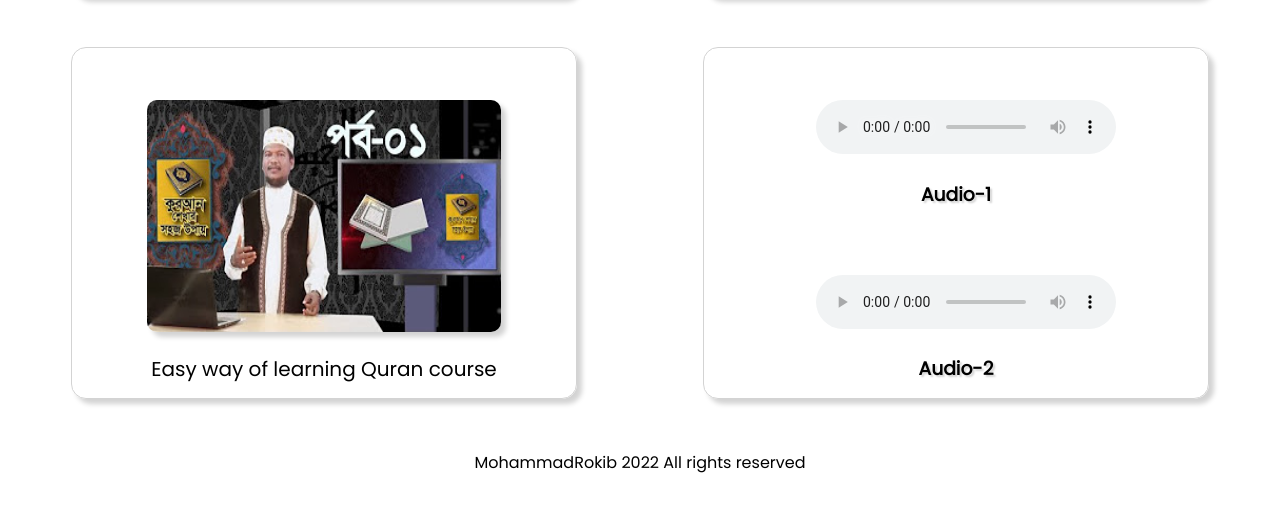
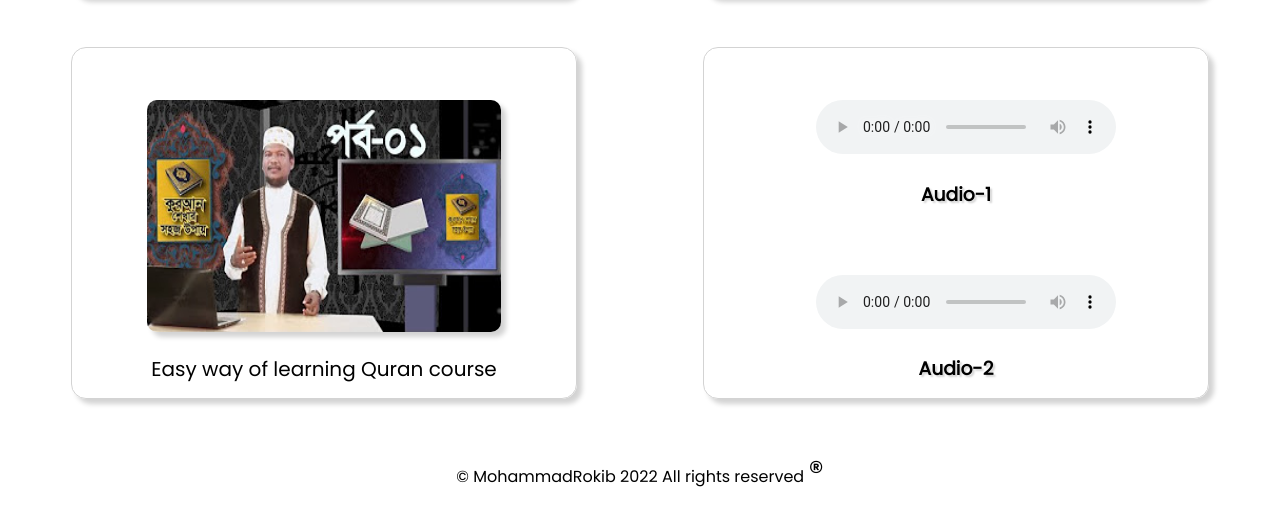
Before and after one commit to MohammadRokib/Responsive_web_1, a plain HTML site: page audio-video.html in a window 1280 px wide. Shown: the part 1319-1830 px from the top of the page. Drawn offline with Linux system fonts and the light colour scheme.

Commit message:
added footer

```diff
--- a/audio-video.html
+++ b/audio-video.html
@@ -90,6 +90,10 @@
             text-align: center;
             margin: 10px;
         }
+
+        footer span {
+            font-size: 30px;
+        }
     </style>
 </head>
 <body>
@@ -177,7 +181,7 @@
     <br>
 
     <footer>
-        <p>MohammadRokib 2022 All rights reserved</p>
+        <p>© MohammadRokib 2022 All rights reserved <span>®</span></p>
     </footer>
 
 </body>
```
Also changed, not shown: home.html (+1 -1 lines), table.html (+3 -0 lines).
